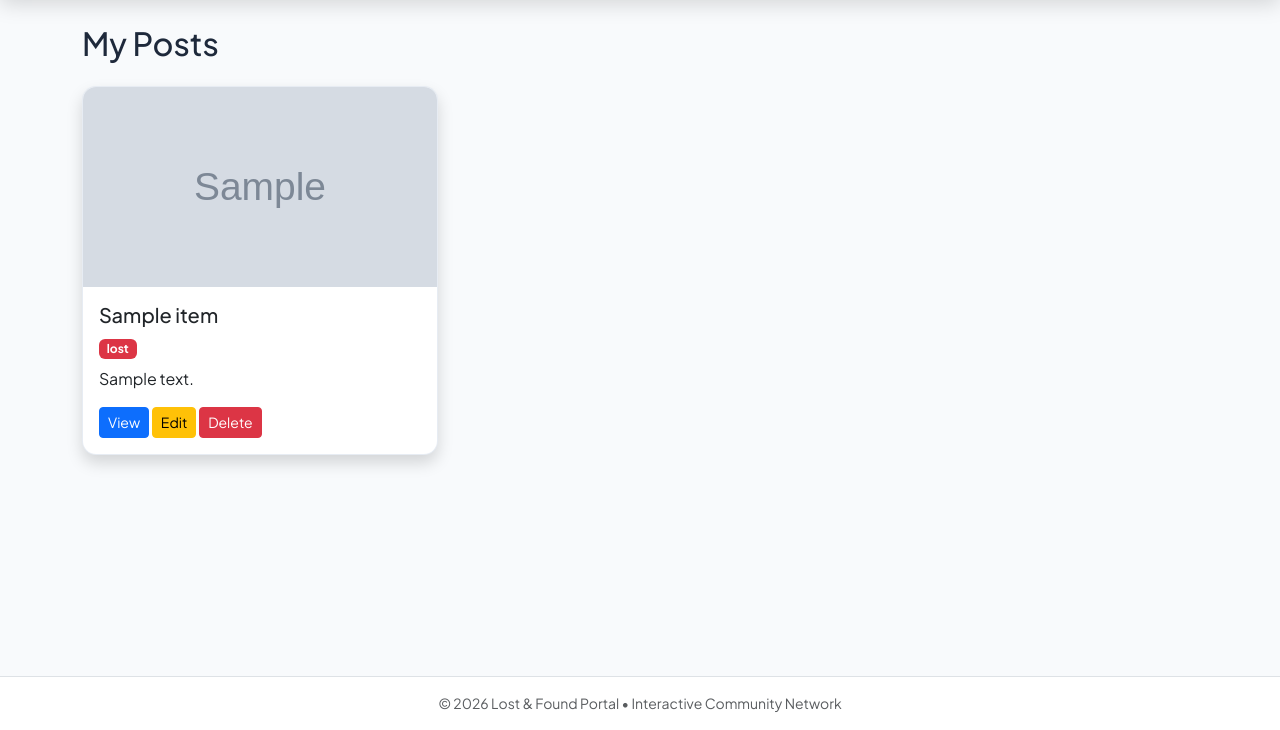
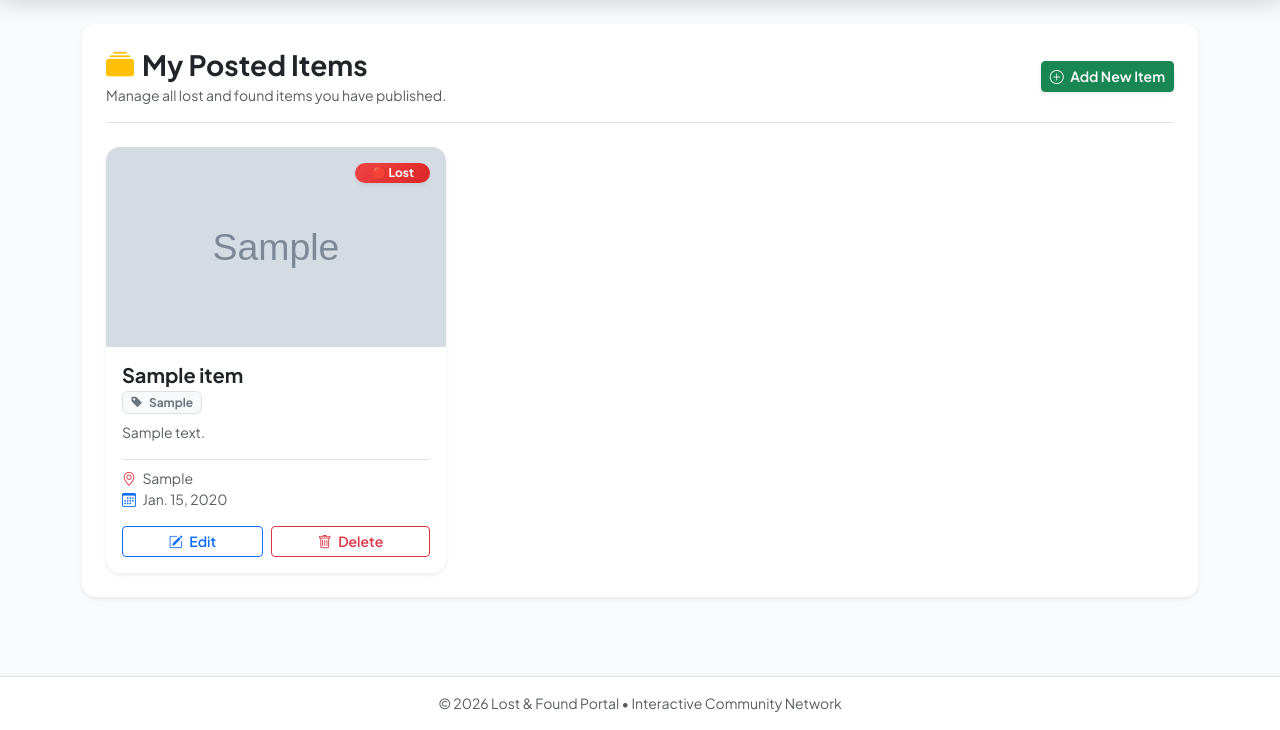
Before and after one commit to me-ParamdeepSingh/lostfound, a Django app: page /my-posts/ in a window 1280 px wide. Shown: the part 70-800 px from the top of the page. Run offline with Django 5.2, Linux system fonts and the light colour scheme; a user stored in the database is signed in; tables that the repository leaves empty hold one stand-in row (values such as "Sample post"); grey boxes marked "Sample" are stand-in pictures.

```diff
--- a/templates/my_posts.html
+++ b/templates/my_posts.html
@@ -1,33 +1,76 @@
 {% extends 'base.html' %}
+
+{% block title %}My Posted Items | Lost &amp; Found{% endblock %}
 
 {% block content %}
 
-<h2 class="mb-4">My Posts</h2>
+<div class="card border-0 shadow-sm p-4 mb-4">
+    <div class="d-flex justify-content-between align-items-center border-bottom pb-3 mb-4">
+        <div>
+            <h3 class="fw-bold mb-1 text-dark">
+                <i class="bi bi-collection-fill text-warning me-2"></i>My Posted Items
+            </h3>
+            <p class="text-muted small mb-0">Manage all lost and found items you have published.</p>
+        </div>
+        <a href="/add/" class="btn btn-success btn-sm shadow-sm fw-semibold">
+            <i class="bi bi-plus-circle me-1"></i> Add New Item
+        </a>
+    </div>
 
-<div class="row">
-    {% for item in items %}
-    <div class="col-md-4">
-        <div class="card mb-4 shadow">
-            <img src="{{ item.image.url }}" class="card-img-top" style="height:200px; object-fit:cover;">
+    {% if items %}
+    <div class="row g-4">
+        {% for item in items %}
+        <div class="col-md-6 col-lg-4">
+            <div class="card h-100 border-0 shadow-sm position-relative" style="cursor: pointer;" onclick="window.location.href='/item/{{ item.id }}/'">
+                <div class="position-relative">
+                    {% if item.image %}
+                    <img src="{{ item.image.url }}" class="card-img-top" style="height: 200px; object-fit: cover;" alt="{{ item.title }}">
+                    {% else %}
+                    <div class="bg-light d-flex align-items-center justify-content-center text-muted" style="height: 200px;">
+                        <i class="bi bi-image fs-1"></i>
+                    </div>
+                    {% endif %}
 
-            <div class="card-body">
-                <h5>{{ item.title }}</h5>
+                    <span class="position-absolute top-0 end-0 m-3 badge {% if item.item_type == 'lost' %}badge-lost{% else %}badge-found{% endif %} px-3 py-1 rounded-pill shadow-sm">
+                        {% if item.item_type == 'lost' %}🔴 Lost{% else %}🟢 Found{% endif %}
+                    </span>
+                </div>
 
-                <span class="badge bg-{% if item.item_type == 'lost' %}danger{% else %}success{% endif %}">
-                    {{ item.item_type }}
-                </span>
+                <div class="card-body d-flex flex-column">
+                    <h5 class="card-title fw-bold text-dark mb-1">{{ item.title }}</h5>
 
-                <p class="mt-2">{{ item.description|truncatewords:10 }}</p>
+                    <span class="badge bg-light text-secondary border mb-2 align-self-start small">
+                        <i class="bi bi-tag-fill me-1"></i> {{ item.category }}
+                    </span>
 
-                <a href="/item/{{ item.id }}/" class="btn btn-primary btn-sm">View</a>
-                <a href="/edit/{{ item.id }}/" class="btn btn-warning btn-sm">Edit</a>
-                <a href="/delete/{{ item.id }}/" class="btn btn-danger btn-sm">Delete</a>
+                    <p class="text-muted small flex-grow-1">{{ item.description|truncatewords:10 }}</p>
+
+                    <div class="border-top pt-2 mt-auto text-muted small mb-3">
+                        <div><i class="bi bi-geo-alt text-danger me-1"></i> {{ item.location }}</div>
+                        <div><i class="bi bi-calendar3 text-primary me-1"></i> {{ item.date }}</div>
+                    </div>
+
+                    <div class="d-flex gap-2">
+                        <a href="/edit/{{ item.id }}/" class="btn btn-outline-primary btn-sm flex-fill fw-semibold" onclick="event.stopPropagation();">
+                            <i class="bi bi-pencil-square me-1"></i> Edit
+                        </a>
+                        <a href="/delete/{{ item.id }}/" class="btn btn-outline-danger btn-sm flex-fill fw-semibold" onclick="event.stopPropagation(); return confirm('Are you sure you want to delete this post?');">
+                            <i class="bi bi-trash me-1"></i> Delete
+                        </a>
+                    </div>
+                </div>
             </div>
         </div>
+        {% endfor %}
     </div>
-    {% empty %}
-        <p>No posts yet 😢</p>
-    {% endfor %}
+    {% else %}
+    <div class="text-center py-5">
+        <i class="bi bi-folder-x text-muted" style="font-size: 3rem;"></i>
+        <h5 class="fw-bold mt-3">No Items Posted Yet</h5>
+        <p class="text-muted small">You haven't reported any lost or found items yet.</p>
+        <a href="/add/" class="btn btn-success btn-sm mt-1 shadow-sm"><i class="bi bi-plus-circle me-1"></i> Post an Item</a>
+    </div>
+    {% endif %}
 </div>
 
 {% endblock %}
```
Also changed, not shown: templates/home.html (+16 -1 lines).
